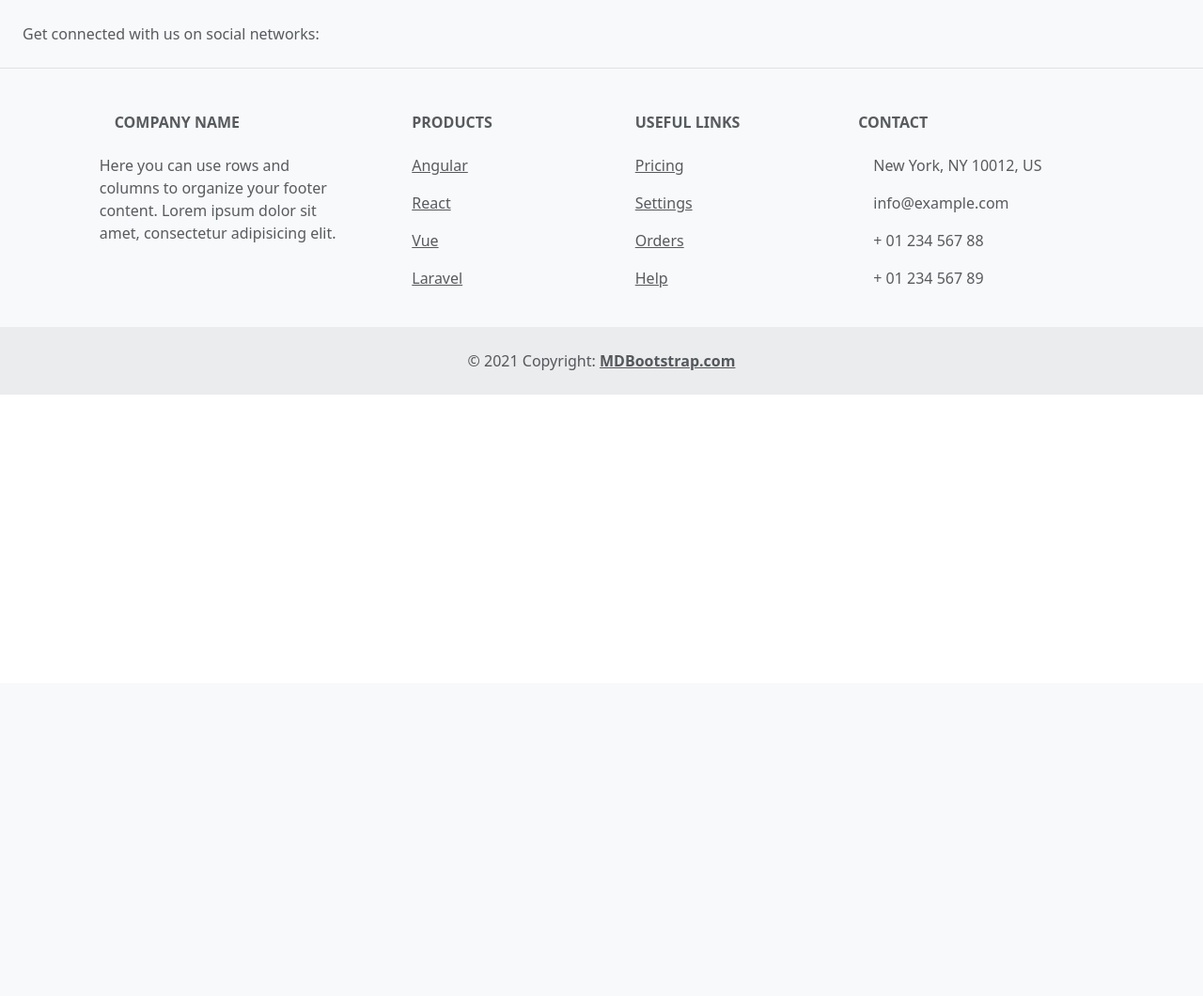
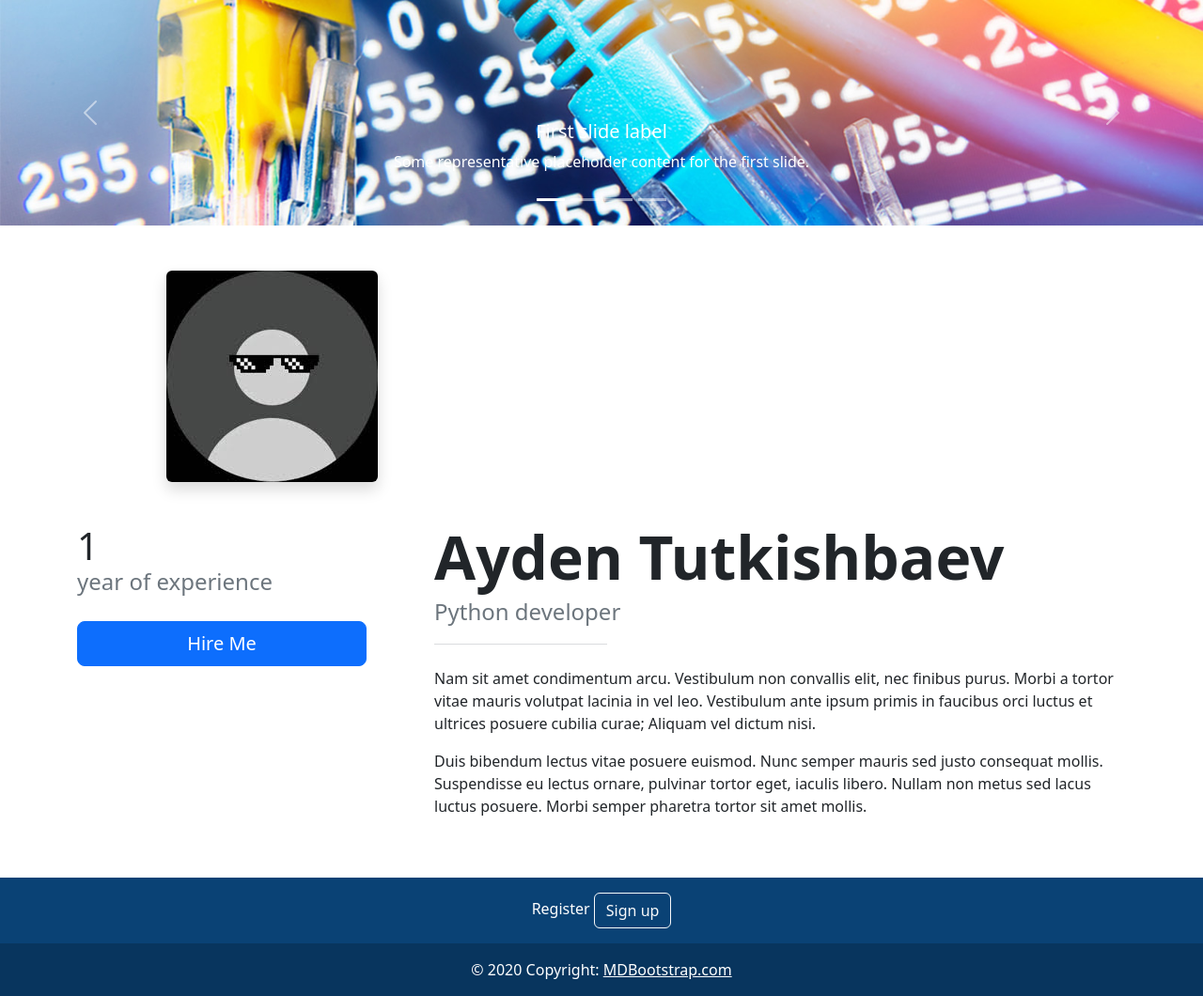
Before and after one commit to ayden-tutkishbaev/1st_site_django, a Django app: page /about_me_page/ in a window 1280 px wide. Shown: the part 73-1133 px from the top of the page at 94% size. Before the commit the page ends 493 px from the top, so only its background shows below. Run offline with Django 5.2, Linux system fonts and the light colour scheme; parts of the project's set-up code (start-up, migrations or seed data) failed here and were passed over.

Commit message:
'fewalterations'

```diff
--- a/blog/templates/blog/about_me_page.html
+++ b/blog/templates/blog/about_me_page.html
@@ -1,12 +1,50 @@
 {% extends 'base.html' %}
+{% load static %}
 
 {% block title %}
 {{ title }}
 {% endblock title %}
 
-{% block carousel %}
-{% endblock carousel %}
-
 {% block main %}
 
+<!-- About 3 - Bootstrap Brain Component -->
+<section class="py-3 py-md-5">
+    <div class="container mb-4 mb-md-5">
+        <div class="row justify-content-md-center">
+            <div class="col-12 col-md-10 col-xxl-8">
+                <img class="img-fluid rounded shadow" loading="lazy" src="{% static 'blog/images/images.jfif' %}" alt="">
+            </div>
+        </div>
+    </div>
+
+    <div class="container overflow-hidden">
+        <div class="row gy-2 gy-md-0 justify-content-xxl-center">
+            <div class="col-12 order-md-1 col-md-8 col-xxl-6">
+                <div class="text-center text-md-start">
+                    <h2 class="display-3 fw-bold lh-1">Ayden Tutkishbaev</h2>
+                    <p class="text-secondary fs-4 mb-2">Python developer</p>
+                    <hr class="w-25 mx-auto ms-md-0 mb-4 text-secondary">
+                    <p>Nam sit amet condimentum arcu. Vestibulum non convallis elit, nec finibus purus. Morbi a tortor
+                        vitae mauris volutpat lacinia in vel leo. Vestibulum ante ipsum primis in faucibus orci luctus
+                        et ultrices posuere cubilia curae; Aliquam vel dictum nisi.</p>
+                    <p>Duis bibendum lectus vitae posuere euismod. Nunc semper mauris sed justo consequat mollis.
+                        Suspendisse eu lectus ornare, pulvinar tortor eget, iaculis libero. Nullam non metus sed lacus
+                        luctus posuere. Morbi semper pharetra tortor sit amet mollis.</p>
+                </div>
+            </div>
+            <div class="col-12 order-md-0 col-md-4 col-xxl-4">
+                <div class="text-center text-md-start me-md-3 me-xl-5">
+                    <p class="mb-4">
+                        <span class="d-block display-6 lh-1">1</span>
+                        <span class="fs-4 text-secondary">year of experience</span>
+                    </p>
+                    <div class="d-grid">
+                        <button class="btn btn-primary btn-lg" type="button">Hire Me</button>
+                    </div>
+                </div>
+            </div>
+        </div>
+    </div>
+</section>
+
 {% endblock main %}
--- a/templates/components/_footer.html
+++ b/templates/components/_footer.html
@@ -1,120 +1,185 @@
-<footer class="text-center text-lg-start bg-body-tertiary text-muted">
-    <!-- Section: Social media -->
-    <section class="d-flex justify-content-center justify-content-lg-between p-4 border-bottom">
-        <!-- Left -->
-        <div class="me-5 d-none d-lg-block">
-            <span>Get connected with us on social networks:</span>
-        </div>
-        <!-- Left -->
+<!--<footer class="text-center text-lg-start bg-body-tertiary text-muted">-->
+<!--    &lt;!&ndash; Section: Social media &ndash;&gt;-->
+<!--    <section class="d-flex justify-content-center justify-content-lg-between p-4 border-bottom">-->
+<!--        &lt;!&ndash; Left &ndash;&gt;-->
+<!--        <div class="me-5 d-none d-lg-block">-->
+<!--            <span>Get connected with us on social networks:</span>-->
+<!--        </div>-->
+<!--        &lt;!&ndash; Left &ndash;&gt;-->
 
-        <!-- Right -->
-        <div>
-            <a href="" class="me-4 text-reset">
-                <i class="fab fa-facebook-f"></i>
-            </a>
-            <a href="" class="me-4 text-reset">
-                <i class="fab fa-twitter"></i>
-            </a>
-            <a href="" class="me-4 text-reset">
-                <i class="fab fa-google"></i>
-            </a>
-            <a href="" class="me-4 text-reset">
-                <i class="fab fa-instagram"></i>
-            </a>
-            <a href="" class="me-4 text-reset">
-                <i class="fab fa-linkedin"></i>
-            </a>
-            <a href="" class="me-4 text-reset">
-                <i class="fab fa-github"></i>
-            </a>
-        </div>
-        <!-- Right -->
-    </section>
-    <!-- Section: Social media -->
+<!--        &lt;!&ndash; Right &ndash;&gt;-->
+<!--        <div>-->
+<!--            <a href="" class="me-4 text-reset">-->
+<!--                <i class="fab fa-facebook-f"></i>-->
+<!--            </a>-->
+<!--            <a href="" class="me-4 text-reset">-->
+<!--                <i class="fab fa-twitter"></i>-->
+<!--            </a>-->
+<!--            <a href="" class="me-4 text-reset">-->
+<!--                <i class="fab fa-google"></i>-->
+<!--            </a>-->
+<!--            <a href="" class="me-4 text-reset">-->
+<!--                <i class="fab fa-instagram"></i>-->
+<!--            </a>-->
+<!--            <a href="" class="me-4 text-reset">-->
+<!--                <i class="fab fa-linkedin"></i>-->
+<!--            </a>-->
+<!--            <a href="" class="me-4 text-reset">-->
+<!--                <i class="fab fa-github"></i>-->
+<!--            </a>-->
+<!--        </div>-->
+<!--        &lt;!&ndash; Right &ndash;&gt;-->
+<!--    </section>-->
+<!--    &lt;!&ndash; Section: Social media &ndash;&gt;-->
 
-    <!-- Section: Links  -->
-    <section class="">
-        <div class="container text-center text-md-start mt-5">
-            <!-- Grid row -->
-            <div class="row mt-3">
-                <!-- Grid column -->
-                <div class="col-md-3 col-lg-4 col-xl-3 mx-auto mb-4">
-                    <!-- Content -->
-                    <h6 class="text-uppercase fw-bold mb-4">
-                        <i class="fas fa-gem me-3"></i>Company name
-                    </h6>
+<!--    &lt;!&ndash; Section: Links  &ndash;&gt;-->
+<!--    <section class="">-->
+<!--        <div class="container text-center text-md-start mt-5">-->
+<!--            &lt;!&ndash; Grid row &ndash;&gt;-->
+<!--            <div class="row mt-3">-->
+<!--                &lt;!&ndash; Grid column &ndash;&gt;-->
+<!--                <div class="col-md-3 col-lg-4 col-xl-3 mx-auto mb-4">-->
+<!--                    &lt;!&ndash; Content &ndash;&gt;-->
+<!--                    <h6 class="text-uppercase fw-bold mb-4">-->
+<!--                        <i class="fas fa-gem me-3"></i>Company name-->
+<!--                    </h6>-->
+<!--                    <p>-->
+<!--                        Here you can use rows and columns to organize your footer content. Lorem ipsum-->
+<!--                        dolor sit amet, consectetur adipisicing elit.-->
+<!--                    </p>-->
+<!--                </div>-->
+<!--                &lt;!&ndash; Grid column &ndash;&gt;-->
+
+<!--                &lt;!&ndash; Grid column &ndash;&gt;-->
+<!--                <div class="col-md-2 col-lg-2 col-xl-2 mx-auto mb-4">-->
+<!--                    &lt;!&ndash; Links &ndash;&gt;-->
+<!--                    <h6 class="text-uppercase fw-bold mb-4">-->
+<!--                        Products-->
+<!--                    </h6>-->
+<!--                    <p>-->
+<!--                        <a href="#!" class="text-reset">Angular</a>-->
+<!--                    </p>-->
+<!--                    <p>-->
+<!--                        <a href="#!" class="text-reset">React</a>-->
+<!--                    </p>-->
+<!--                    <p>-->
+<!--                        <a href="#!" class="text-reset">Vue</a>-->
+<!--                    </p>-->
+<!--                    <p>-->
+<!--                        <a href="#!" class="text-reset">Laravel</a>-->
+<!--                    </p>-->
+<!--                </div>-->
+<!--                &lt;!&ndash; Grid column &ndash;&gt;-->
+
+<!--                &lt;!&ndash; Grid column &ndash;&gt;-->
+<!--                <div class="col-md-3 col-lg-2 col-xl-2 mx-auto mb-4">-->
+<!--                    &lt;!&ndash; Links &ndash;&gt;-->
+<!--                    <h6 class="text-uppercase fw-bold mb-4">-->
+<!--                        Useful links-->
+<!--                    </h6>-->
+<!--                    <p>-->
+<!--                        <a href="#!" class="text-reset">Pricing</a>-->
+<!--                    </p>-->
+<!--                    <p>-->
+<!--                        <a href="#!" class="text-reset">Settings</a>-->
+<!--                    </p>-->
+<!--                    <p>-->
+<!--                        <a href="#!" class="text-reset">Orders</a>-->
+<!--                    </p>-->
+<!--                    <p>-->
+<!--                        <a href="#!" class="text-reset">Help</a>-->
+<!--                    </p>-->
+<!--                </div>-->
+<!--                &lt;!&ndash; Grid column &ndash;&gt;-->
+
+<!--                &lt;!&ndash; Grid column &ndash;&gt;-->
+<!--                <div class="col-md-4 col-lg-3 col-xl-3 mx-auto mb-md-0 mb-4">-->
+<!--                    &lt;!&ndash; Links &ndash;&gt;-->
+<!--                    <h6 class="text-uppercase fw-bold mb-4">Contact</h6>-->
+<!--                    <p><i class="fas fa-home me-3"></i> New York, NY 10012, US</p>-->
+<!--                    <p>-->
+<!--                        <i class="fas fa-envelope me-3"></i>-->
+<!--                        info@example.com-->
+<!--                    </p>-->
+<!--                    <p><i class="fas fa-phone me-3"></i> + 01 234 567 88</p>-->
+<!--                    <p><i class="fas fa-print me-3"></i> + 01 234 567 89</p>-->
+<!--                </div>-->
+<!--                &lt;!&ndash; Grid column &ndash;&gt;-->
+<!--            </div>-->
+<!--            &lt;!&ndash; Grid row &ndash;&gt;-->
+<!--        </div>-->
+<!--    </section>-->
+<!--    &lt;!&ndash; Section: Links  &ndash;&gt;-->
+
+<!--    &lt;!&ndash; Copyright &ndash;&gt;-->
+<!--    <div class="text-center p-4" style="background-color: rgba(0, 0, 0, 0.05);">-->
+<!--        © 2021 Copyright:-->
+<!--        <a class="text-reset fw-bold" href="https://mdbootstrap.com/">MDBootstrap.com</a>-->
+<!--    </div>-->
+<!--    &lt;!&ndash; Copyright &ndash;&gt;-->
+<!--</footer>-->
+
+
+{% if request.user.is_authenticated %}
+
+<footer class="bg-body-tertiary text-center text-lg-start">
+    <!-- Grid container -->
+    <div class="container p-4">
+        <!--Grid row-->
+        <div class="row">
+            <!--Grid column-->
+            <div class="col-lg-6 col-md-12 mb-4 mb-md-0">
+                <h5 class="text-uppercase">Footer text</h5>
+
                 <p>
-                        Here you can use rows and columns to organize your footer content. Lorem ipsum
-                        dolor sit amet, consectetur adipisicing elit.
+                    Lorem ipsum dolor sit amet consectetur, adipisicing elit. Iste atque ea quis
+                    molestias. Fugiat pariatur maxime quis culpa corporis vitae repudiandae aliquam
+                    voluptatem veniam, est atque cumque eum delectus sint!
                 </p>
             </div>
-                <!-- Grid column -->
+            <!--Grid column-->
 
-                <!-- Grid column -->
-                <div class="col-md-2 col-lg-2 col-xl-2 mx-auto mb-4">
-                    <!-- Links -->
-                    <h6 class="text-uppercase fw-bold mb-4">
-                        Products
-                    </h6>
+            <!--Grid column-->
+            <div class="col-lg-6 col-md-12 mb-4 mb-md-0">
+                <h5 class="text-uppercase">Footer text</h5>
+
                 <p>
-                        <a href="#!" class="text-reset">Angular</a>
-                    </p>
-                    <p>
-                        <a href="#!" class="text-reset">React</a>
-                    </p>
-                    <p>
-                        <a href="#!" class="text-reset">Vue</a>
-                    </p>
-                    <p>
-                        <a href="#!" class="text-reset">Laravel</a>
+                    Lorem ipsum dolor sit amet consectetur, adipisicing elit. Iste atque ea quis
+                    molestias. Fugiat pariatur maxime quis culpa corporis vitae repudiandae aliquam
+                    voluptatem veniam, est atque cumque eum delectus sint!
                 </p>
             </div>
-                <!-- Grid column -->
-
-                <!-- Grid column -->
-                <div class="col-md-3 col-lg-2 col-xl-2 mx-auto mb-4">
-                    <!-- Links -->
-                    <h6 class="text-uppercase fw-bold mb-4">
-                        Useful links
-                    </h6>
-                    <p>
-                        <a href="#!" class="text-reset">Pricing</a>
-                    </p>
-                    <p>
-                        <a href="#!" class="text-reset">Settings</a>
-                    </p>
-                    <p>
-                        <a href="#!" class="text-reset">Orders</a>
-                    </p>
-                    <p>
-                        <a href="#!" class="text-reset">Help</a>
-                    </p>
+            <!--Grid column-->
         </div>
-                <!-- Grid column -->
-
-                <!-- Grid column -->
-                <div class="col-md-4 col-lg-3 col-xl-3 mx-auto mb-md-0 mb-4">
-                    <!-- Links -->
-                    <h6 class="text-uppercase fw-bold mb-4">Contact</h6>
-                    <p><i class="fas fa-home me-3"></i> New York, NY 10012, US</p>
-                    <p>
-                        <i class="fas fa-envelope me-3"></i>
-                        info@example.com
-                    </p>
-                    <p><i class="fas fa-phone me-3"></i> + 01 234 567 88</p>
-                    <p><i class="fas fa-print me-3"></i> + 01 234 567 89</p>
+        <!--Grid row-->
     </div>
-                <!-- Grid column -->
-            </div>
-            <!-- Grid row -->
-        </div>
-    </section>
-    <!-- Section: Links  -->
+    <!-- Grid container -->
 
     <!-- Copyright -->
-    <div class="text-center p-4" style="background-color: rgba(0, 0, 0, 0.05);">
-        © 2021 Copyright:
-        <a class="text-reset fw-bold" href="https://mdbootstrap.com/">MDBootstrap.com</a>
+    <div class="text-center p-3" style="background-color: rgba(0, 0, 0, 0.05);">
+        © 2020 Copyright:
+        <a class="text-body" href="https://mdbootstrap.com/">MDBootstrap.com</a>
     </div>
     <!-- Copyright -->
 </footer>
+
+{% else %}
+
+<footer class="text-center text-white justify-content-between" style="background-color: #0a4275;">
+    <!-- Grid container -->
+    <div class="text-center p-3">
+        Register
+        <a href="{% url 'register' %}" class="btn btn-outline-light">Sign up
+        </a>
+    </div>
+
+    <!-- Copyright -->
+    <div class="text-center p-3" style="background-color: rgba(0, 0, 0, 0.2);">
+        © 2020 Copyright:
+        <a class="text-white" href="https://mdbootstrap.com/">MDBootstrap.com</a>
+    </div>
+    <!-- Copyright -->
+</footer>
+<!-- Footer -->
+
+{% endif %}
```
Also changed, not shown: blog.sqlite3. Lines whose indentation alone changed are shown as unchanged.
